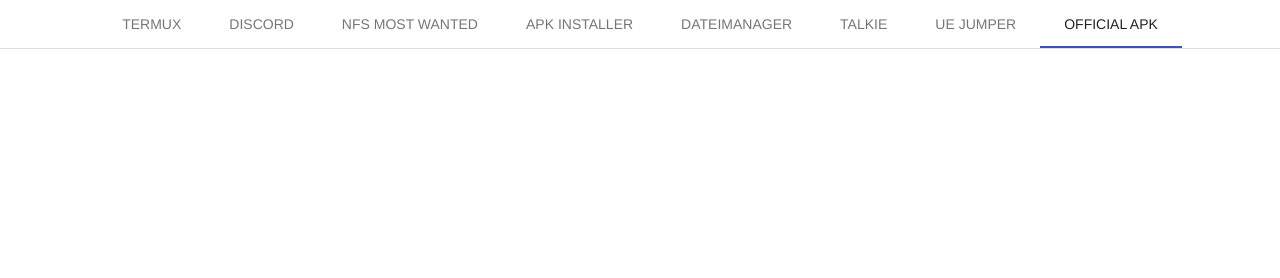
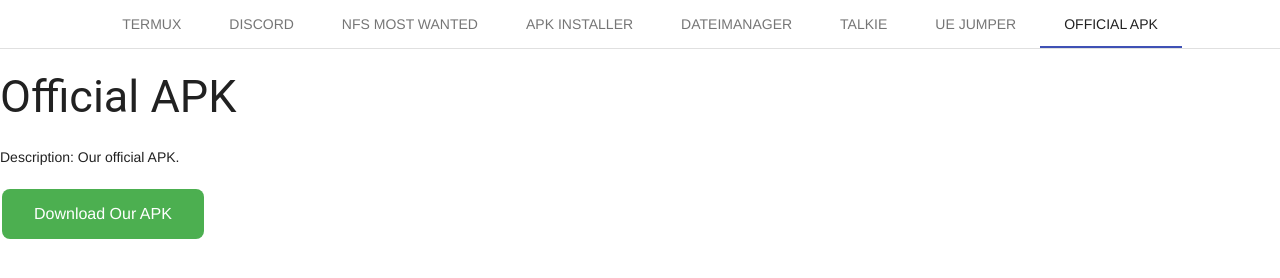
Before and after one commit to monshinedeveloper/APK-Store, a plain HTML site: page index.html in a window 1280 px wide. Both pictures are taken after a click on the link "OFFICIAL APK". Drawn offline with nearby package versions, Linux system fonts and the light colour scheme.

Commit message:
update index.html

```diff
--- a/index.html
+++ b/index.html
@@ -79,6 +79,12 @@
       <p>Description: A fun and challenging jumping game.</p>
       <a href="https://drive.google.com/file/d/12wxOQ09IVlx40OCiatzsRe85igMXHSOz/view?usp=drivesdk" class="download-button">Download UE Jumper APK</a>
     </div>
+
+        <div class="mdl-tabs__panel" id="apk-store">
+      <h2>Official APK</h2>
+      <p>Description: Our official APK.</p>
+      <a href="" class="download-button">Download Our APK</a>
+    </div>
   </div>
 </body>
       </html>
```
